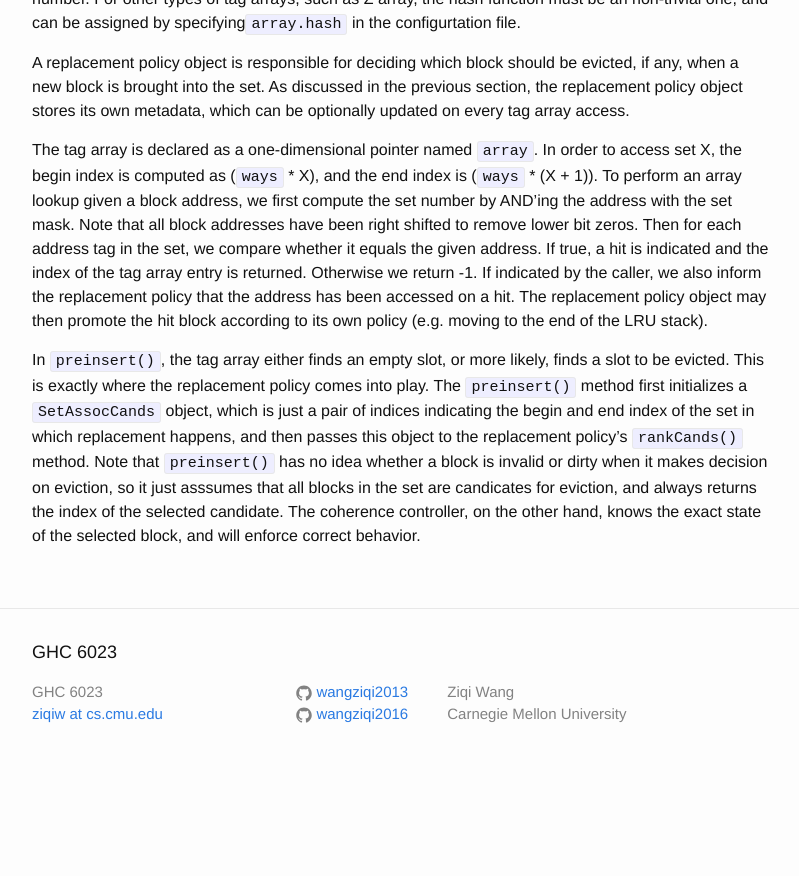
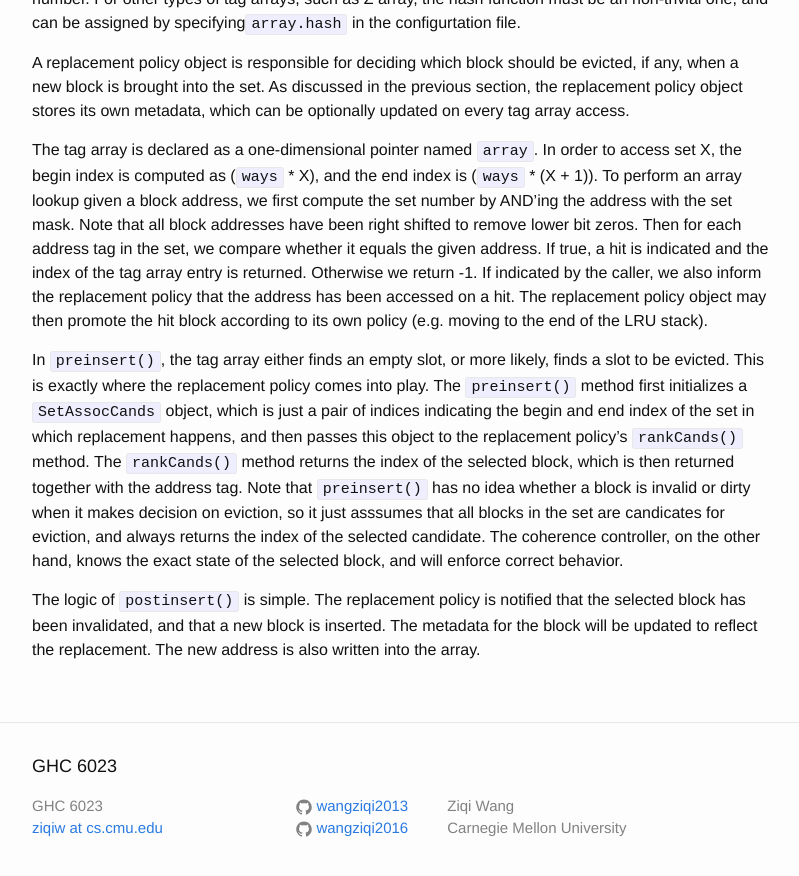
Before and after one commit to wangziqi2013/wangziqi2013.github.io, a Jekyll site: the page built from _posts/2019-12-24-understand-zsim-cc-sim.markdown, in a window 1280 px wide and 900 px high, scrolled down 5468 px. Shown: the top 876 px of the window, without its empty margins (238-1037 px from the left). Built offline with Jekyll 4.4.1, drawn with Linux system fonts in a browser that asks for light colours; before the commit the page ends 6254 px from its top, so only the background shows below that.

Commit message:
Adding post insert

```diff
--- a/_posts/2019-12-24-understand-zsim-cc-sim.markdown
+++ b/_posts/2019-12-24-understand-zsim-cc-sim.markdown
@@ -217,7 +217,12 @@ policy object may then promote the hit block according to its own policy (e.g. m
 In `preinsert()`, the tag array either finds an empty slot, or more likely, finds a slot to be evicted. This is exactly
 where the replacement policy comes into play. The `preinsert()` method first initializes a `SetAssocCands` object, which
 is just a pair of indices indicating the begin and end index of the set in which replacement happens, and then passes
-this object to the replacement policy's `rankCands()` method. Note that `preinsert()` has no idea whether a block is
+this object to the replacement policy's `rankCands()` method. The `rankCands()` method returns the index of the selected
+block, which is then returned together with the address tag. Note that `preinsert()` has no idea whether a block is
 invalid or dirty when it makes decision on eviction, so it just asssumes that all blocks in the set are candicates
 for eviction, and always returns the index of the selected candidate. The coherence controller, on the other hand, knows
 the exact state of the selected block, and will enforce correct behavior.
+
+The logic of `postinsert()` is simple. The replacement policy is notified that the selected block has been invalidated,
+and that a new block is inserted. The metadata for the block will be updated to reflect the replacement. The new address
+is also written into the array.
```
